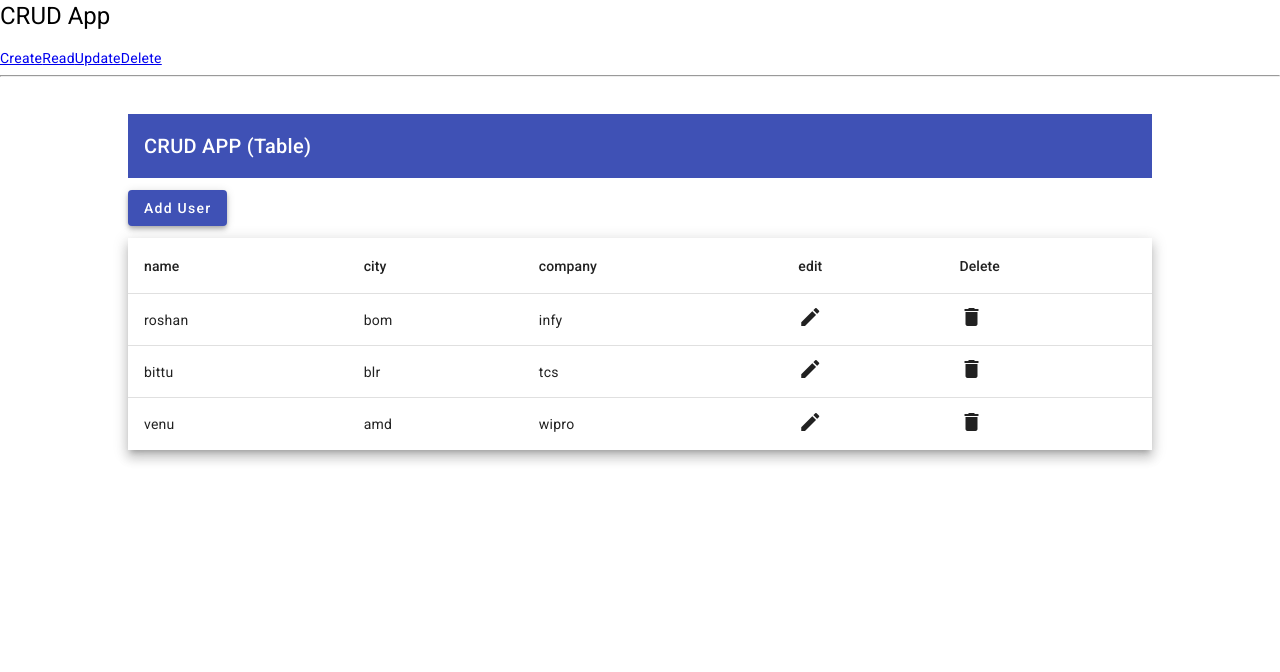
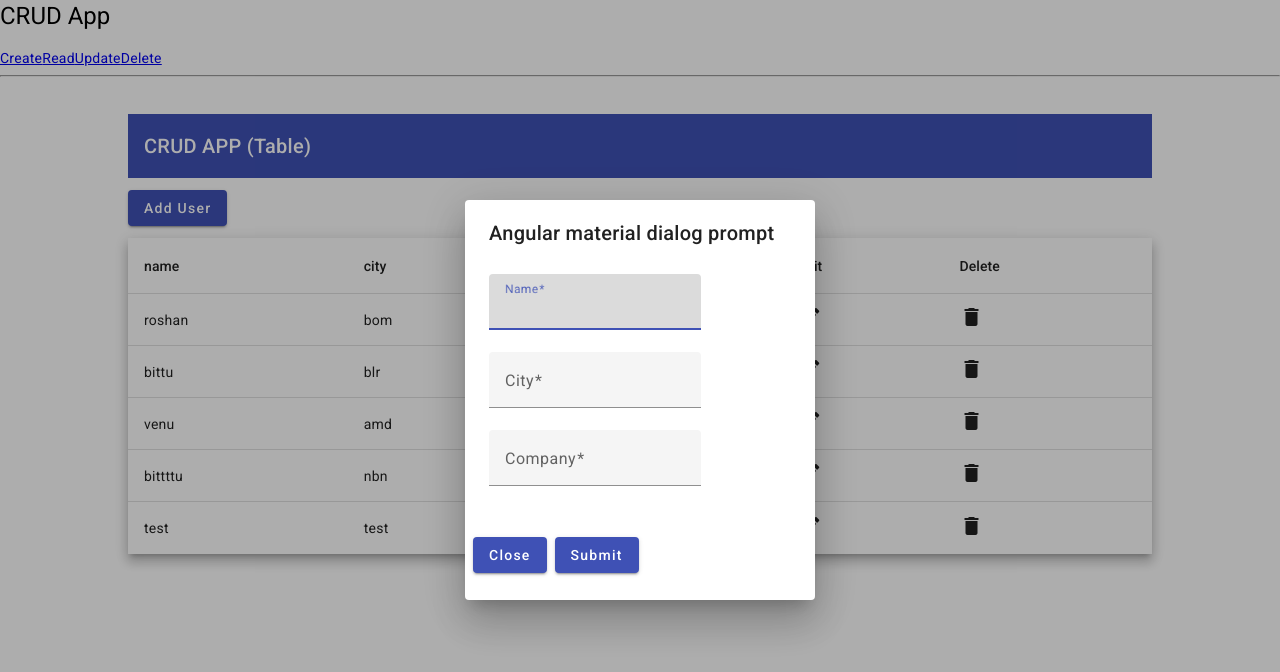
Before and after one commit to Chief16/Angular17-CRUD-APP, an Angular app: page / in a window 1280 px wide. Both pictures are taken after a click on the button "Add User". Shown: the top 672 px of the page. Built offline with nearby package versions, Linux system fonts and the light colour scheme; data requests are answered from the project's data file.

Commit message:
add user functionality integrated

```diff
--- a/db.json
+++ b/db.json
@@ -27,6 +27,18 @@
       "name": "venu",
       "city": "amd",
       "company": "wipro"
+    },
+    {
+      "name": "bittttu",
+      "city": "nbn",
+      "company": "cpg",
+      "id": 7
+    },
+    {
+      "name": "test",
+      "city": "test",
+      "company": "test",
+      "id": 8
     }
   ]
 }
--- a/src/app/app.component.html
+++ b/src/app/app.component.html
@@ -23,7 +23,7 @@
 <div class="table-div">
 
   <div style="margin-bottom: 12px;">
-<button mat-raised-button color="primary">Add User</button>
+<button mat-raised-button color="primary" (click)="redirectToAdd()">Add User</button>
 </div>
 
 <table mat-table [dataSource]="dataSource" class="mat-elevation-z8">
--- a/src/app/app.component.ts
+++ b/src/app/app.component.ts
@@ -3,6 +3,7 @@ import { DataService } from './data.service';
 import { MatTableDataSource } from '@angular/material/table';
 import { MatDialog, MatDialogRef } from '@angular/material/dialog';
 import { DeleteDialogComponent } from './dialogs/delete-dialog/delete-dialog.component';
+import { UserFormDialogComponent } from './dialogs/user-form-dialog/user-form-dialog.component';
 
 
 export interface PeriodicElement {
@@ -32,6 +33,29 @@ export class AppComponent implements OnInit {
     this.data.getEmpDetails().subscribe((data:any)=>{
       this.dataSource= new MatTableDataSource<any>(data)
     })
+  }
+
+
+  redirectToAdd(){
+    console.log("add user dialog opened");
+    const dialogRef = this.dialog.open(UserFormDialogComponent, {
+      width: '350px',
+      height: '400px',
+    });
+
+    dialogRef.afterClosed().subscribe((data) => {
+      console.log(data)
+      if (data.clicked === 'submit') {
+        console.log('Sumbit button clicked');
+        console.log("input form data", data.userData.value)
+        this.data.addEmpDetails(data.userData.value).subscribe((data)=>{
+          console.log("user added successfully")
+          this.data.getEmpDetails().subscribe((dd:any)=>{
+            this.dataSource= new MatTableDataSource<any>(dd)
+          })
+        })
+      }
+    });
   }
 
   redirectToEdit(inp:any){
--- a/src/app/data.service.ts
+++ b/src/app/data.service.ts
@@ -1,5 +1,5 @@
 import { Injectable } from '@angular/core';
-import { HttpClient } from '@angular/common/http';
+import { HttpClient, HttpHeaders } from '@angular/common/http';
 
 
 @Injectable({
@@ -34,4 +34,13 @@ export class DataService {
   deleteEmp(id:number){
     return this.http.delete('http://localhost:3000/empDetails' + "/"+  id)
   }
+
+  addEmpDetails(details: any){
+    let httpheaders=new HttpHeaders()
+    .set('Content-type','application/Json');
+    let options={
+      headers:httpheaders
+    };
+    return this.http.post('http://localhost:3000/empDetails', details, options)
+  }
 }
--- /dev/null
+++ b/src/app/dialogs/user-form-dialog/user-form-dialog.component.html
@@ -0,0 +1,27 @@
+<div class="form-container">
+    <h2 mat-dialog-title>Angular material dialog prompt</h2>
+    <mat-dialog-content>
+        <form [formGroup]="userForm">
+        <mat-form-field>
+            <mat-label>Name</mat-label>
+            <input matInput formControlName="name">
+          </mat-form-field>
+          <mat-form-field>
+            <mat-label>City</mat-label>
+            <input matInput formControlName="city">
+          </mat-form-field>
+          <mat-form-field>
+            <mat-label>Company</mat-label>
+            <input matInput formControlName="company">
+          </mat-form-field>
+          </form>
+    </mat-dialog-content>
+    <mat-dialog-actions>
+      <button mat-raised-button (click)="cancel()" color="primary">
+        Close
+      </button>
+      <button type="submit" mat-raised-button color="primary" (click)="submit(userForm)">
+        Submit
+      </button>
+    </mat-dialog-actions>
+  </div>
--- /dev/null
+++ b/src/app/dialogs/user-form-dialog/user-form-dialog.component.ts
@@ -0,0 +1,42 @@
+import { Component, Inject } from '@angular/core';
+import { FormBuilder, FormGroup, Validators } from '@angular/forms';
+import { MAT_DIALOG_DATA, MatDialogRef } from '@angular/material/dialog';
+
+@Component({
+  selector: 'app-user-form-dialog',
+  templateUrl: './user-form-dialog.component.html',
+  styleUrls: ['./user-form-dialog.component.css']
+})
+export class UserFormDialogComponent {
+
+  userForm: FormGroup;
+  message = '';
+
+  constructor(private fb: FormBuilder,
+    private dialogRef: MatDialogRef<UserFormDialogComponent>,
+    @Inject(MAT_DIALOG_DATA) data: { message: string }
+  ) {
+    this.message = data ? data.message : '';
+
+    this.userForm = this.fb.group({
+      name: ['', Validators.required],
+      city: ['', Validators.required],
+      company: ['', Validators.required],
+    });
+  }
+
+  submit(form: FormGroup) {
+    if(form.valid){
+    this.dialogRef.close({
+      clicked: 'submit',
+      userData: form
+    });
+  }
+  }
+
+  cancel() {
+    this.dialogRef.close({
+      clicked: 'cancel',
+    });
+  }
+}
```
Also changed, not shown: src/app/app.module.ts (+8 -2 lines), src/app/dialogs/user-form-dialog/user-form-dialog.component.css (added), 1 other file (tests, documents, lock files or other folders).
